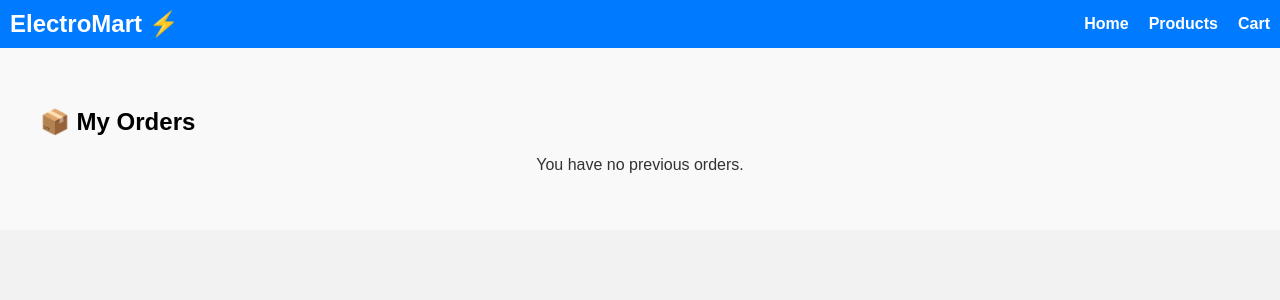
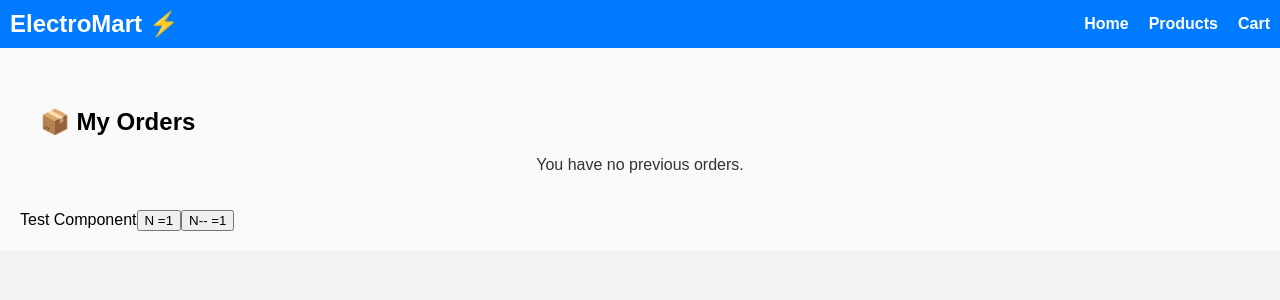
Before and after one commit to Team524342/Electro-E-commers, a React (Create React App) app in the folder frontend/: page /orders in a window 1280 px wide. Shown: the top 300 px of the page. Built offline with nearby package versions, Linux system fonts and the light colour scheme; the HTML template or start-up script is replaced by a standard one.

Commit message:
feat: add Test component and integrate it into App

```diff
--- a/frontend/src/App.js
+++ b/frontend/src/App.js
@@ -10,6 +10,7 @@ import Cart from "./pages/cart";
 import Orders from "./pages/Orders";
 
 import "./App.css";
+import Test from "./components/test";
 
 function App() {
   return (
@@ -35,6 +36,7 @@ function App() {
               <Route path="/orders" element={<Orders />} />
 
             </Routes>
+            <div><Test /></div>
           </div>
         </div>
       </Router>
--- /dev/null
+++ b/frontend/src/components/test.jsx
@@ -0,0 +1,21 @@
+import React, { useState } from "react";
+export default function Test() {
+const [count, setCount] = useState(1);
+const handleClick = () => {
+    setCount(count + 1);
+}
+const decrement =() =>{
+    if (count > 0)(
+        setCount(count - 1)
+    )
+
+}
+    return (<div>Test Component
+        <button type="button" onClick={handleClick}>N ={count} </button>
+        <button type="button" onClick={decrement} disabled={count===0}>N-- ={count} </button>
+    </div>
+
+    );
+
+
+}
```
